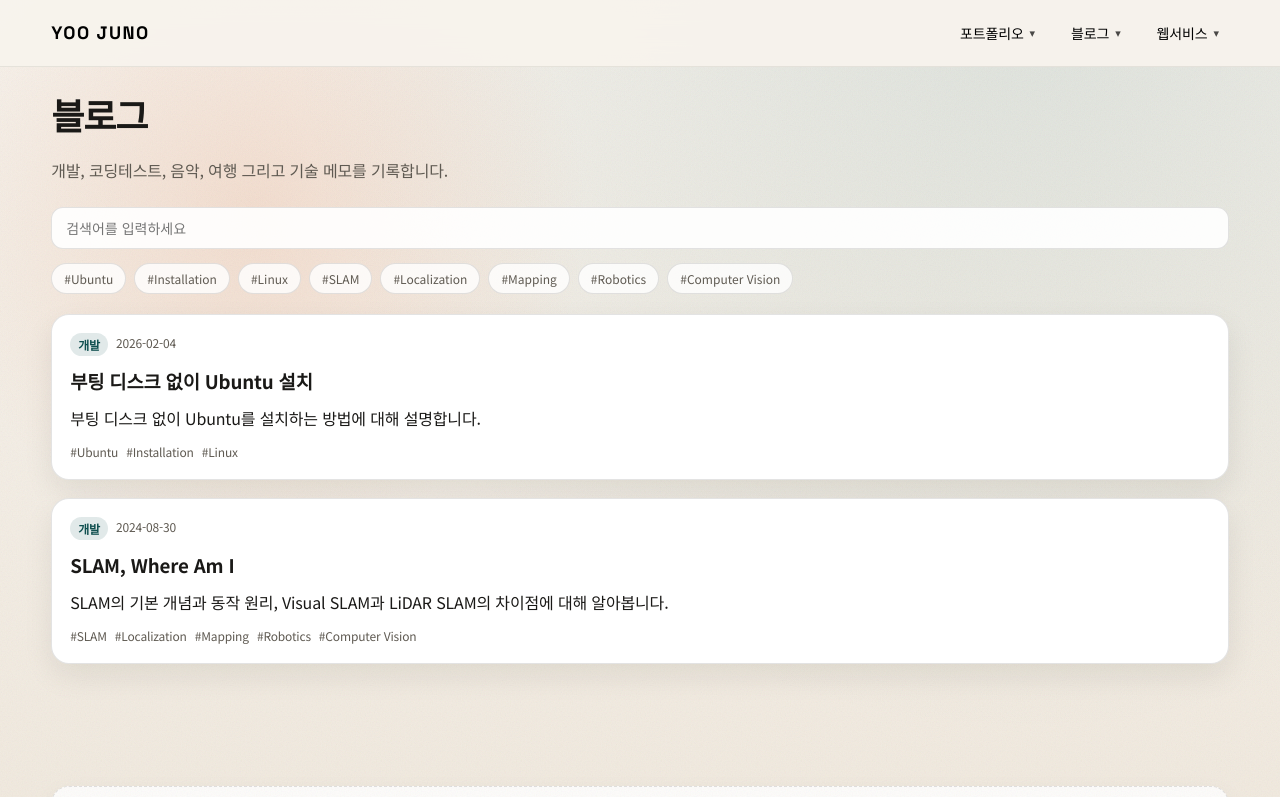
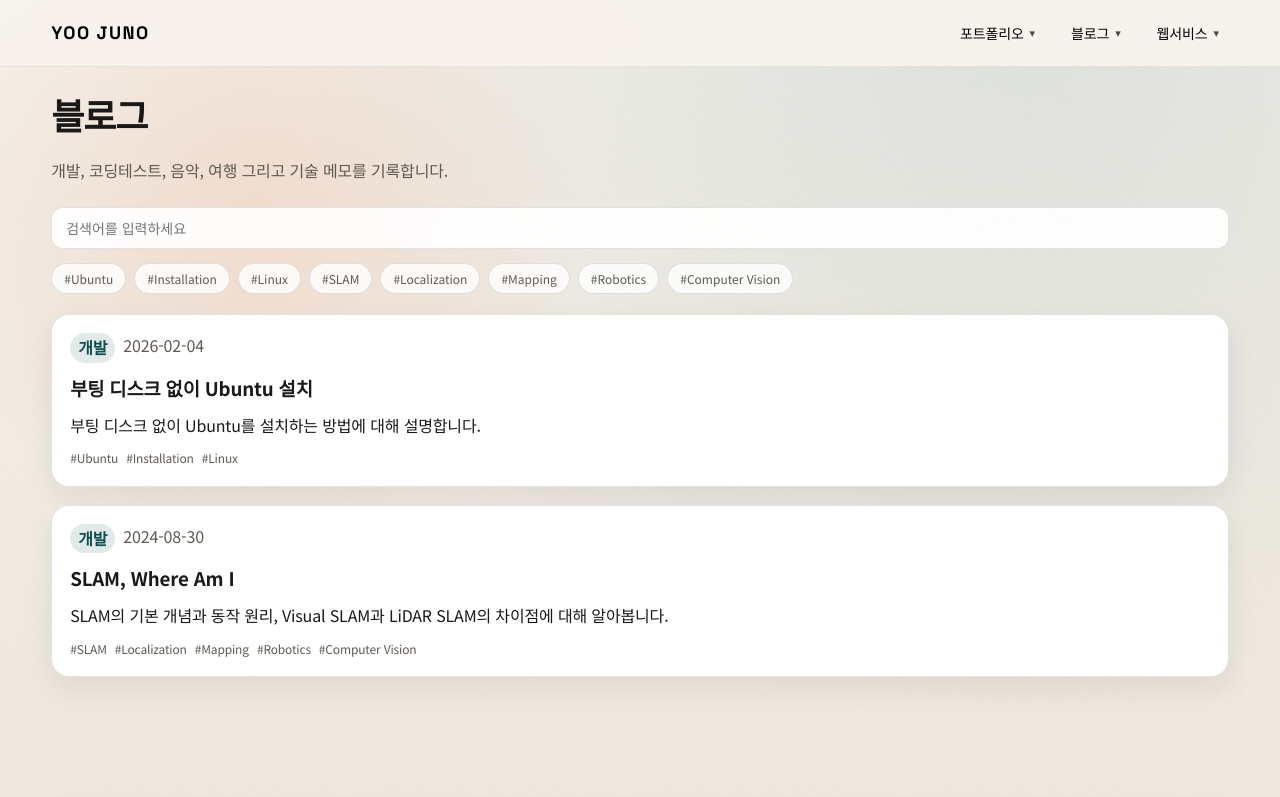
Before and after one commit to YooJuno/YooJuno.github.io, a React (Vite) app: page /blog in a window 1280 px wide. Shown: the top 797 px of the page. Built offline with nearby package versions, Linux system fonts and the light colour scheme.

Commit message:
style: 블로그 글 날짜 크기 소폭 상승

```diff
--- a/src/index.css
+++ b/src/index.css
@@ -1298,7 +1298,7 @@ summary:focus-visible {
   display: flex;
   flex-wrap: wrap;
   gap: 8px;
-  font-size: 12px;
+  font-size: 16px;
   color: var(--muted);
 }
 
```
